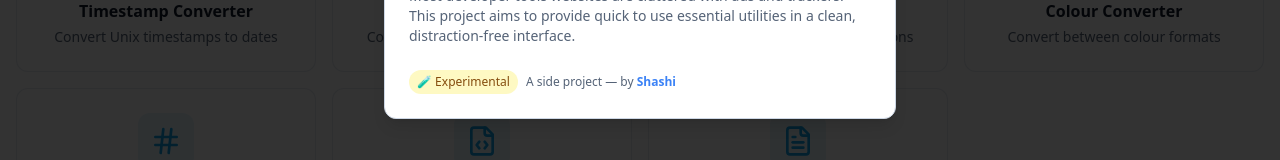
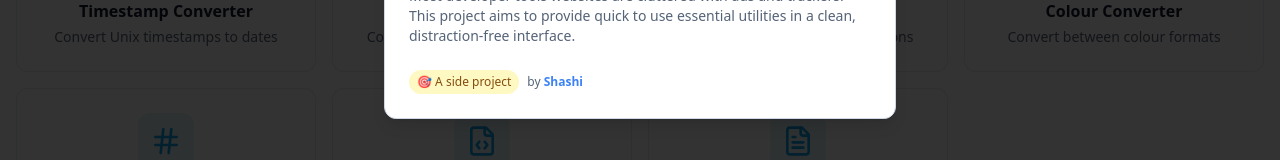
Before and after one commit to gammabowl/try-devutils, a React (Vite) app: page / in a window 1280 px wide. Both pictures are taken after a click on the button 1252 px from the left and 908 px from the top of the page. Shown: the part 521-681 px from the top of the page. Built offline with nearby package versions, Linux system fonts and the light colour scheme.

Commit message:
Update Index.tsx

```diff
--- a/src/pages/Index.tsx
+++ b/src/pages/Index.tsx
@@ -189,10 +189,10 @@ const Index = () => {
                     </p>
                    <p className="text-xs text-muted-foreground flex items-center gap-2 pt-2">
                     <span className="inline-block px-2 py-1 bg-yellow-100 text-yellow-800 rounded-full font-medium">
-                      🧪 Experimental
+                      🎯 A side project
                     </span>
                     <span>
-                      A side project — by{' '}
+                      by{' '}
                       <a
                         href="https://x.com/gammabowl"
                         target="_blank"
```
